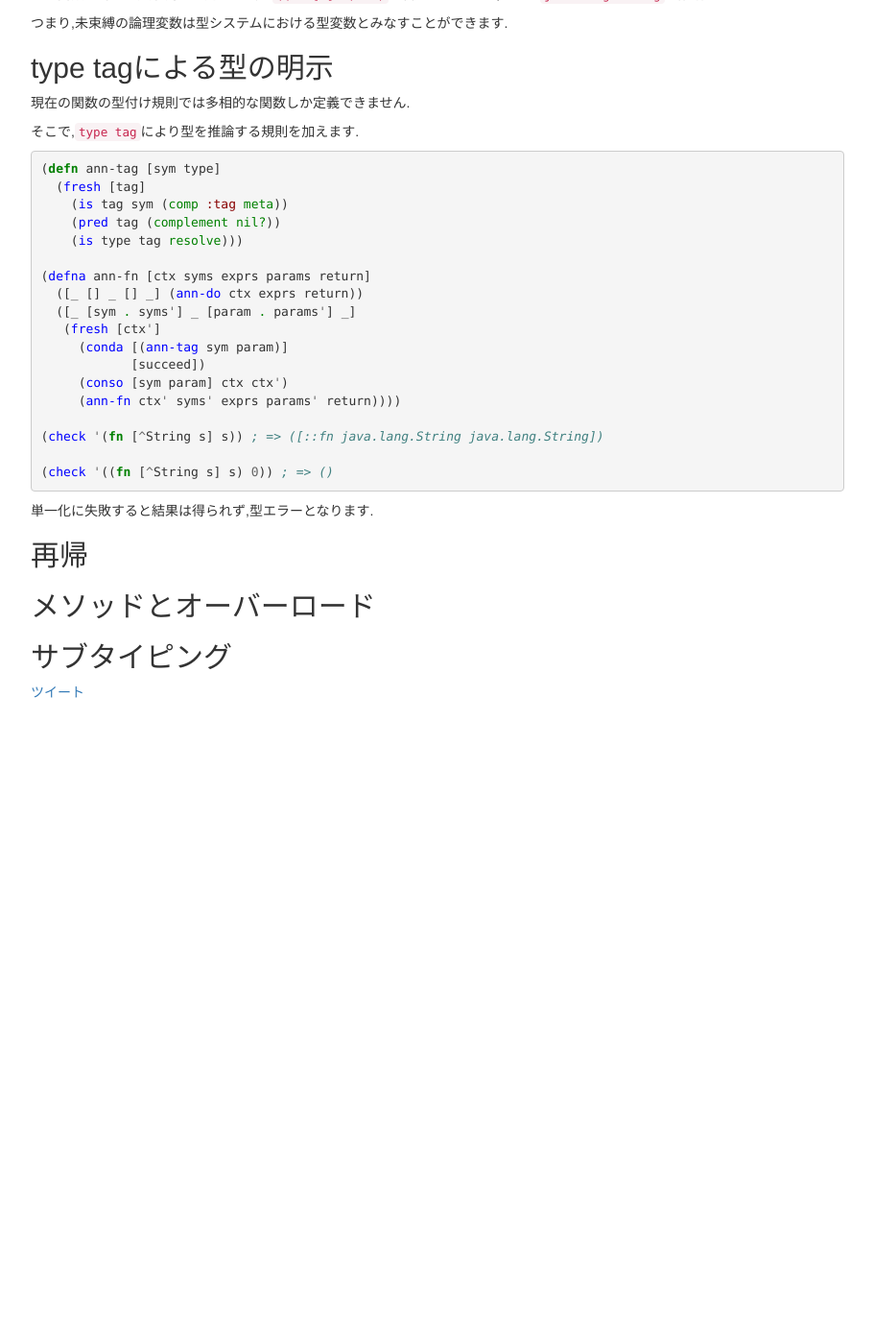
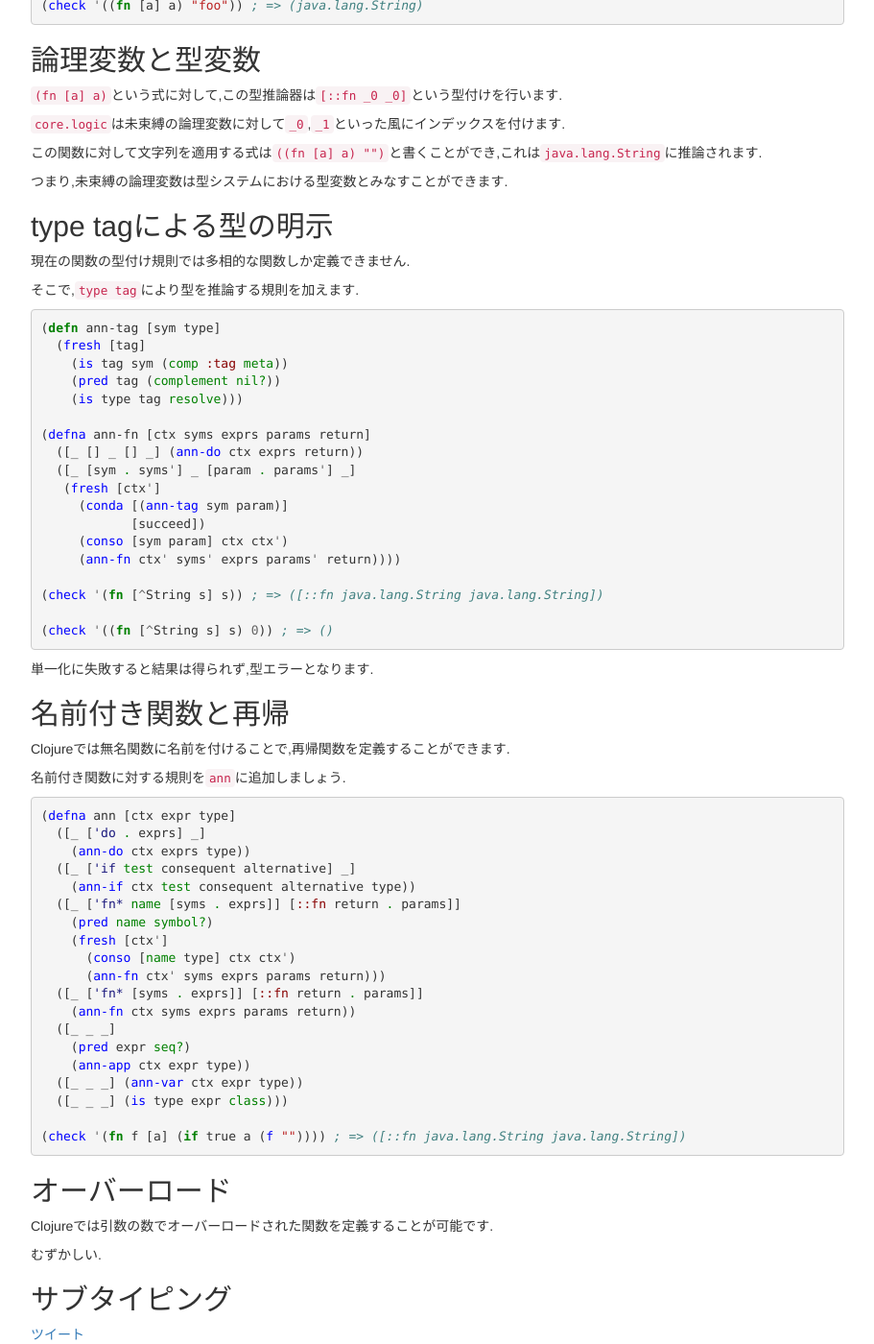
Before and after one commit to halcat0x15a/programming, a Jekyll site: the page built from typelogic.md, in a window 1280 px wide and 1400 px high, scrolled down 2804 px. Shown: the whole window at 96% size, without its empty margins (38-949 px from the left). Built offline with Jekyll 4.4.1, drawn with Linux system fonts in a browser that asks for light colours; nearby versions of some CDN libraries; Markdown is read by kramdown in place of the engine named in the settings; comment, search, counter and statistics services are not loaded; before the commit the page ends 3535 px from its top, so only the background shows below that; some of the changed text lies outside the part shown.

Commit message:
update typelogic

````diff
--- a/typelogic.md
+++ b/typelogic.md
@@ -68,9 +68,20 @@
 (check [['a java.lang.String]] 'a) ; => (java.lang.String)
 ```
 
-## special forms
+## 特殊形式
 
-制御構造に対する型付けを考えてみましょう.
+制御構造の最小単位として特殊形式が存在します.
+
+`clojure.walk/macroexpand-all`を使って,特殊形式を使った形に展開しましょう.
+
+```clojure
+(defn check
+  ([expr] (check [] expr))
+  ([ctx expr]
+    (run* [type] (ann ctx (macroexpand-all expr) type))))
+```
+
+特殊形式に対する型付けを考えてみましょう.
 
 `do`は複数の式を順に評価して,最後の式を結果とします.
 
@@ -152,7 +163,7 @@
     (ann-do ctx exprs type))
   ([_ ['if test consequent alternative] _]
     (ann-if ctx test consequent alternative type))
-  ([_ ['fn syms . exprs] [::fn return . params]]
+  ([_ ['fn* [syms . exprs]] [::fn return . params]]
     (ann-fn ctx syms exprs params return))
   ([_ _ _]
     (pred expr seq?)
@@ -164,7 +175,6 @@
 
 (check '((fn [a] a) "foo")) ; => (java.lang.String)
 ```
-
 
 ## 論理変数と型変数
 
@@ -205,8 +215,38 @@
 
 単一化に失敗すると結果は得られず,型エラーとなります.
 
-## 再帰
+## 名前付き関数と再帰
 
-## メソッドとオーバーロード
+Clojureでは無名関数に名前を付けることで,再帰関数を定義することができます.
+
+名前付き関数に対する規則を`ann`に追加しましょう.
+
+```clojure
+(defna ann [ctx expr type]
+  ([_ ['do . exprs] _]
+    (ann-do ctx exprs type))
+  ([_ ['if test consequent alternative] _]
+    (ann-if ctx test consequent alternative type))
+  ([_ ['fn* name [syms . exprs]] [::fn return . params]]
+    (pred name symbol?)
+    (fresh [ctx']
+      (conso [name type] ctx ctx')
+      (ann-fn ctx' syms exprs params return)))
+  ([_ ['fn* [syms . exprs]] [::fn return . params]]
+    (ann-fn ctx syms exprs params return))
+  ([_ _ _]
+    (pred expr seq?)
+    (ann-app ctx expr type))
+  ([_ _ _] (ann-var ctx expr type))
+  ([_ _ _] (is type expr class)))
+
+(check '(fn f [a] (if true a (f "")))) ; => ([::fn java.lang.String java.lang.String])
+```
+
+## オーバーロード
+
+Clojureでは引数の数でオーバーロードされた関数を定義することが可能です.
+
+むずかしい.
 
 ## サブタイピング
````
Also changed, not shown: other parts of typelogic.md (+3 -3 lines), 1 other file.
